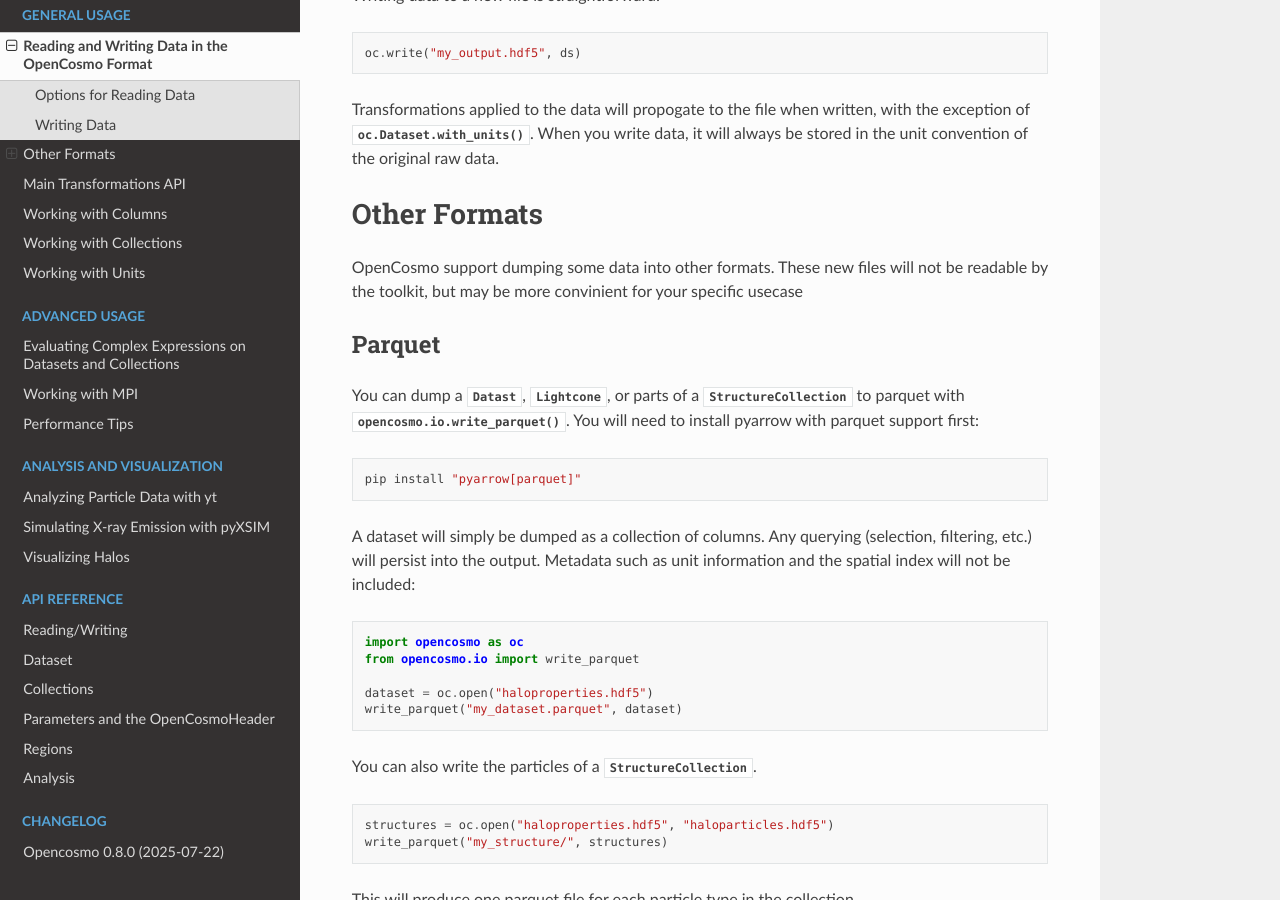
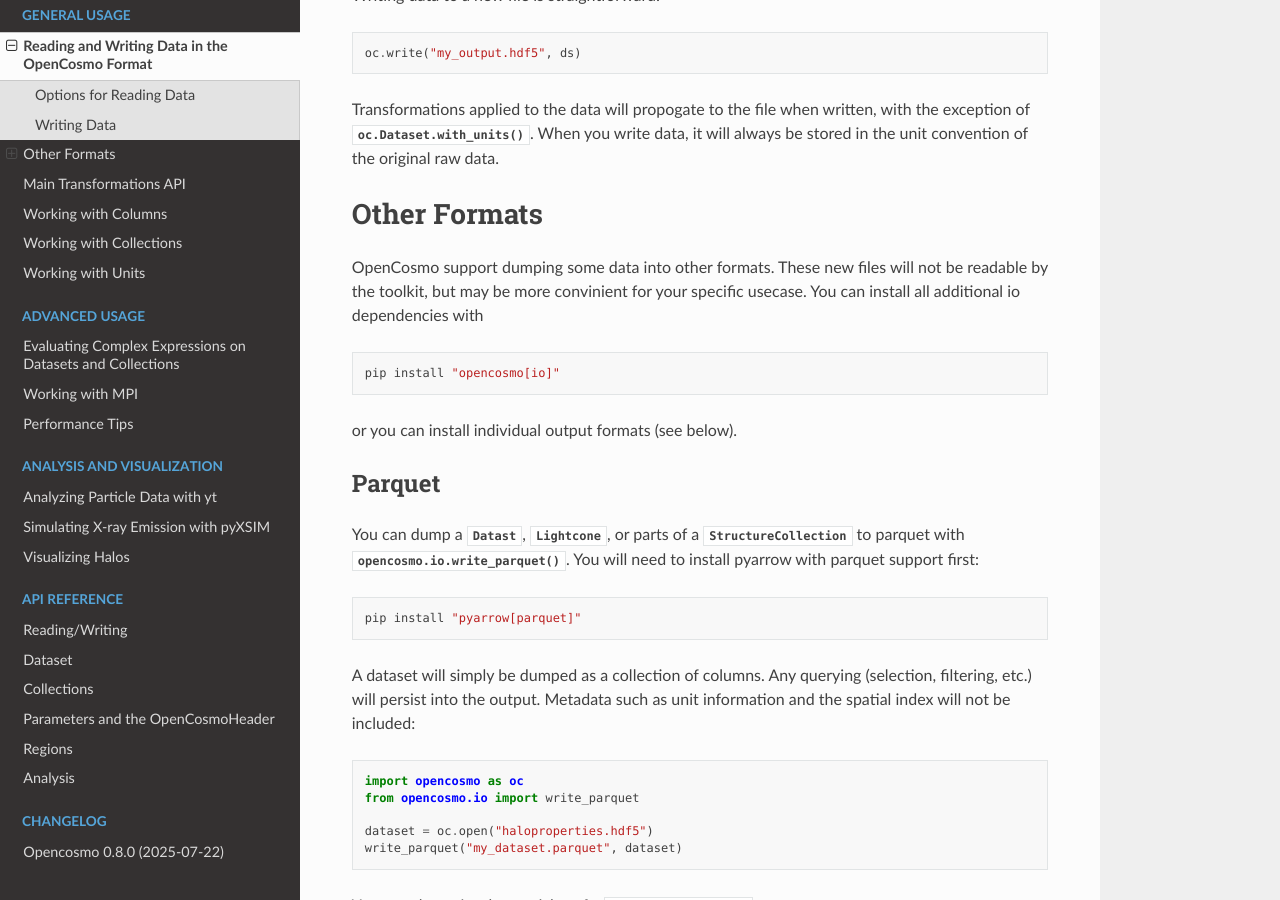
Before and after one commit to ArgonneCPAC/OpenCosmo, a Sphinx documentation site: the page built from docs/source/io.rst, in a window 1280 px wide and 900 px high, scrolled down 842 px. Built offline with Sphinx 7.4.7 and the Read the Docs theme 3.1.0, drawn with Linux system fonts in a browser that asks for light colours.

```diff
--- a/docs/source/io.rst
+++ b/docs/source/io.rst
@@ -38,7 +38,13 @@ Transformations applied to the data will propogate to the file when written, wit
 Other Formats
 =============
 
-OpenCosmo support dumping some data into other formats. These new files will not be readable by the toolkit, but may be more convinient for your specific usecase
+OpenCosmo support dumping some data into other formats. These new files will not be readable by the toolkit, but may be more convinient for your specific usecase. You can install all additional io dependencies with
+
+.. code-block:: bash
+
+   pip install "opencosmo[io]"
+
+or you can install individual output formats (see below).
 
 Parquet
 -------
--- a/pyproject.toml
+++ b/pyproject.toml
@@ -52,6 +52,7 @@ opencosmo = "opencosmo.analysis.cli:cli"
 [project.optional-dependencies]
 io = [
     "pyarrow>=21.0.0",
+    "pyarrow[parquet]"
 ]
 
 [build-system]
```
Also changed, not shown: 2 other files.
